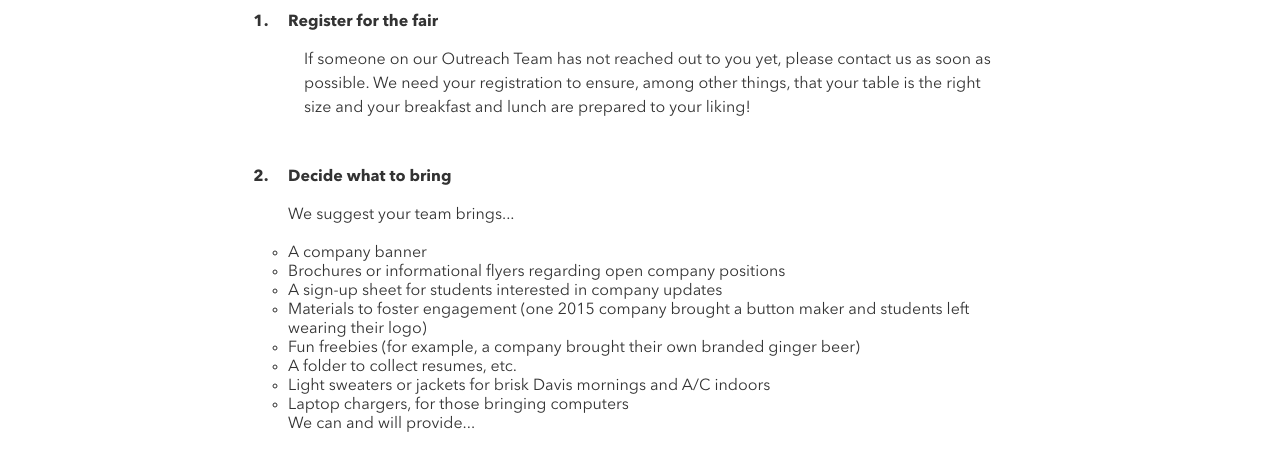
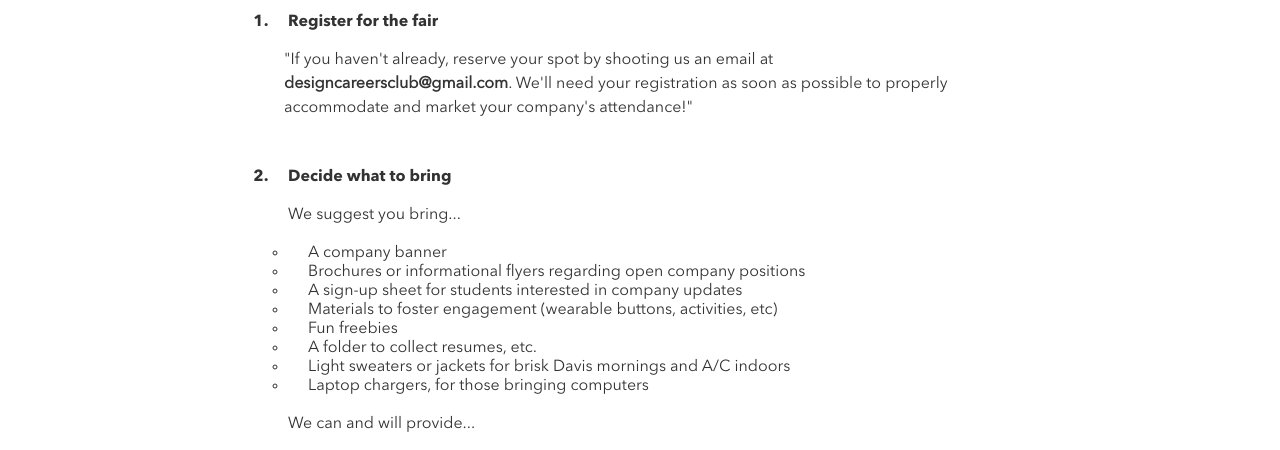
Before and after one commit to ucddesigncareerfair/ucd_dcf_2017, a plain HTML site: page employers/prepare/index.html in a window 1280 px wide. Shown: the part 335-785 px from the top of the page. Drawn offline with Linux system fonts and the light colour scheme.

Commit message:
made edits on the prepare page

```diff
--- a/css/styles.css
+++ b/css/styles.css
@@ -243,6 +243,15 @@ main {
 
 .prepare-steps ul, .prepare-steps p {
 	font-family: "AvenirNext-Reg";
+}
+
+.prepare-steps p {
+	position: relative;
+	left: -20px;
+}
+
+.prepare-sub-steps li {
+	text-indent: 20px;
 }
 
 .company-category {
--- a/employers/prepare/index.html
+++ b/employers/prepare/index.html
@@ -174,23 +174,23 @@
 
 			<ol>
 				<li class="prepare-steps"><strong>Register for the fair</strong>
-					<p>If someone on our Outreach Team has not reached out to you yet, please contact us as soon as
-						possible. We need your registration to ensure, among other things, that your table is the right size and your
-						breakfast and lunch are prepared to your liking! </p>
+					<p>"If you haven't already, reserve your spot by shooting us an email at <a href="mailto:designcareersclub@gmail.com"><strong>designcareersclub@gmail.com</strong></a>.
+						We'll need your registration as soon as possible to properly accommodate and market your company's attendance!"</p>
 				</li>
 				<li class="prepare-steps"><strong>Decide what to bring</strong>
 					<br><br>
-					<ul class="prepare-sub-steps">We suggest your team brings...
+					<ul class="prepare-sub-steps">We suggest you bring...
 						<br><br>
 						<li>A company banner</li>
 						<li>Brochures or informational flyers regarding open company positions</li>
 						<li>A sign-up sheet for students interested in company updates</li>
-						<li>Materials to foster engagement (one 2015 company brought a button maker and students left wearing their logo)</li>
-						<li>Fun freebies (for example, a company brought their own branded ginger beer)</li>
+						<li>Materials to foster engagement (wearable buttons, activities, etc)</li>
+						<li>Fun freebies</li>
 						<li>A folder to collect resumes, etc.</li>
 						<li>Light sweaters or jackets for brisk Davis mornings and A/C indoors</li>
 						<li>Laptop chargers, for those bringing computers</li>
 					</ul>
+					<br>
 					<ul class="prepare-sub-steps">We can and will provide...
 						<br><br>
 						<li>Breakfast when you arrive</li>
@@ -229,8 +229,8 @@
 			</li>
 
 			<li class="prepare-steps"><strong>Come on in!</strong>
-				<p>The building at the West end of Lot 25 is the Activities and Recreation Center (ARC). The northern of the two
-					entrances facing Lot 25, pictured below, leads to the ballrooms - where you'll find the 2016 UC Davis Design
+				<p>The building at the West end of Lot 25 is the Activities and Recreation Center (ARC). The northern entrances
+					facing Lot 25, pictured below, leads to the ballrooms - where you'll find the UC Davis Design
 					Career Fair! Welcome! </p>
 			</li>
 
```
Also changed, not shown: img/BallroomDoor.png, img/BallroomDoor1.png (added), img/arrows.png (added), 1 other file.
